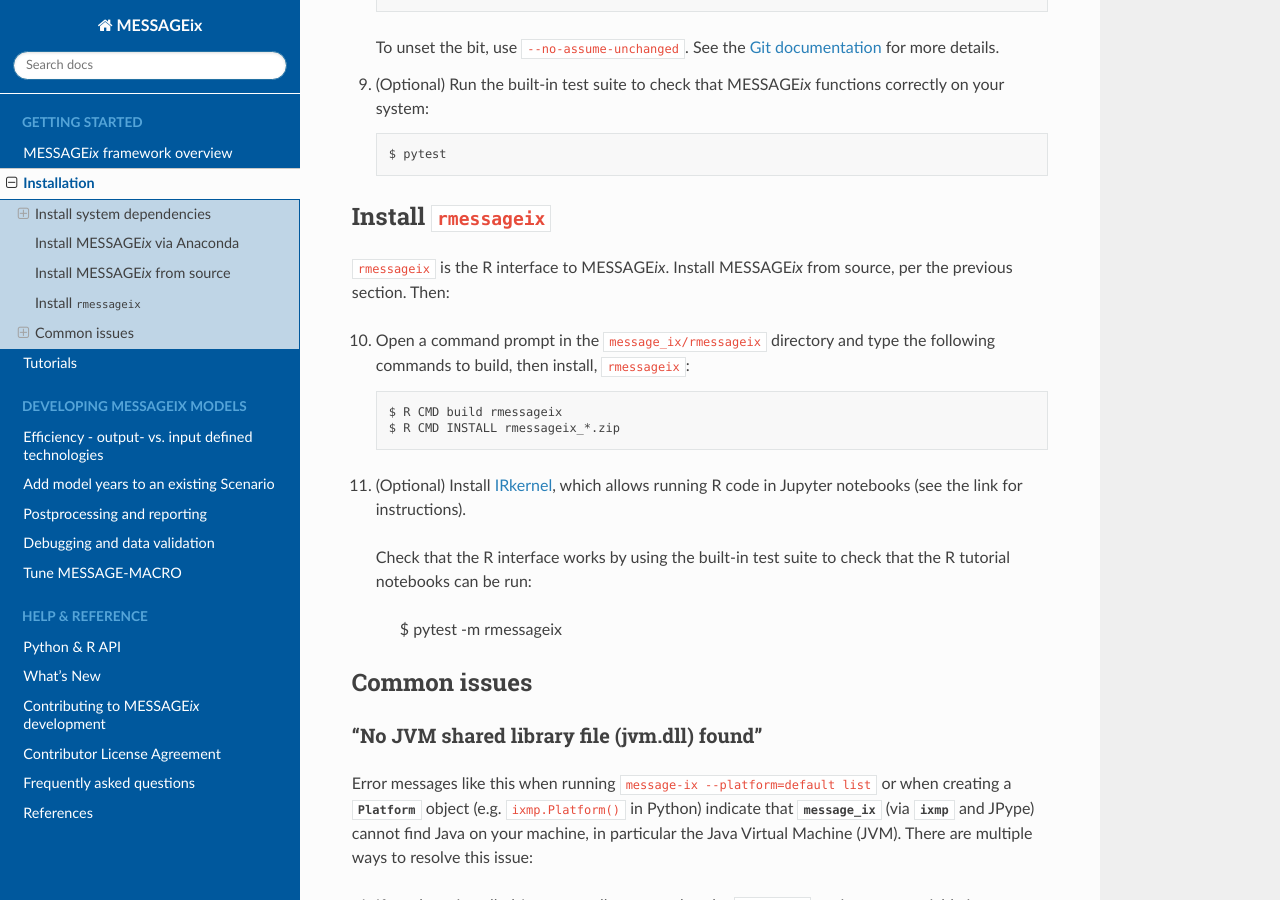
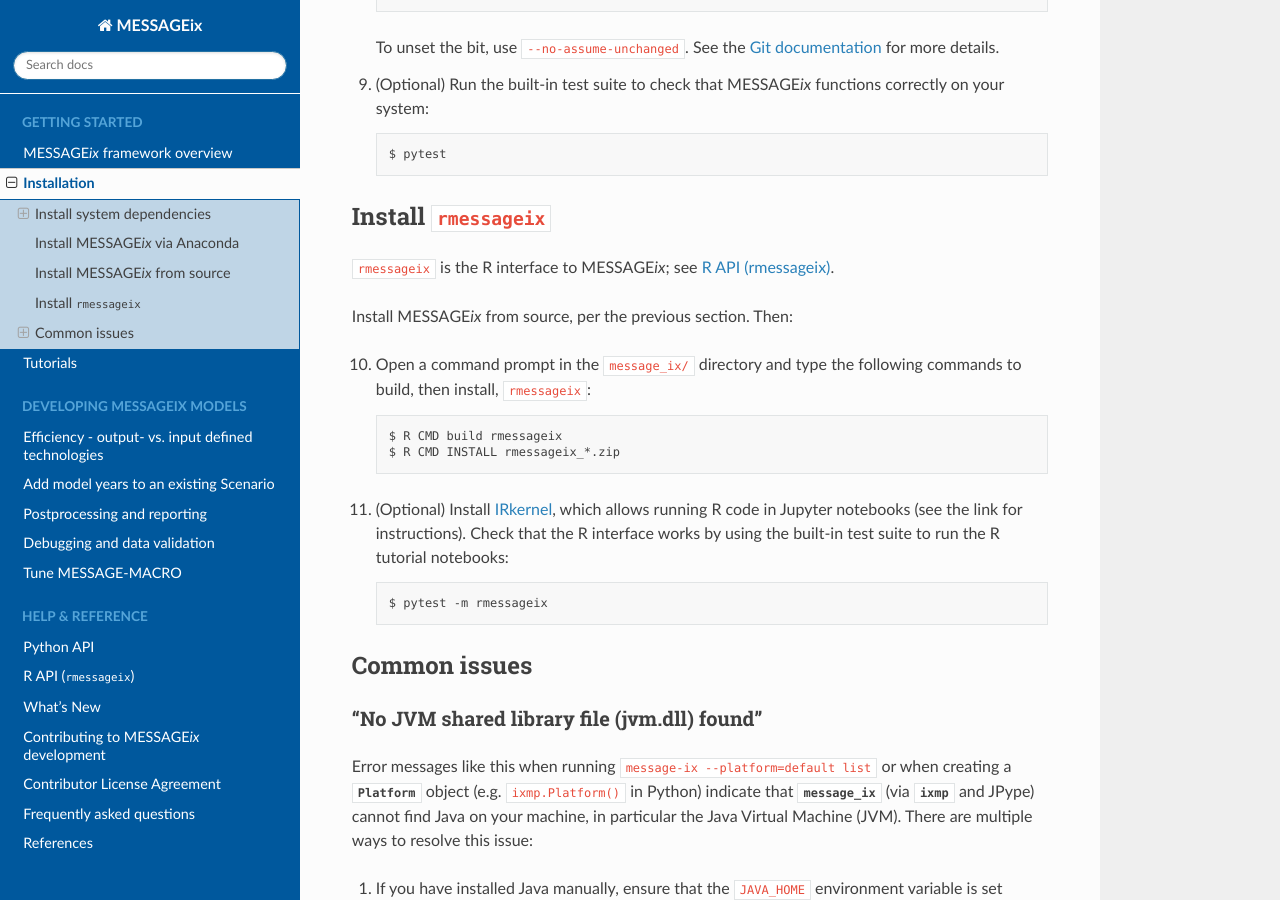
Before and after one commit to iiasa/message_ix, a Sphinx documentation site: the page built from doc/source/getting_started.rst, in a window 1280 px wide and 900 px high, scrolled down 3195 px. Built offline with Sphinx 7.4.7 and the Read the Docs theme 2.0.0, drawn with Linux system fonts in a browser that asks for light colours; pages that are not in the unit, such as notebooks, are missing from menus.

```diff
--- a/INSTALL.rst
+++ b/INSTALL.rst
@@ -131,17 +131,19 @@ Install |MESSAGEix| from source
 Install ``rmessageix``
 ======================
 
-``rmessageix`` is the R interface to |MESSAGEix|.
+``rmessageix`` is the R interface to |MESSAGEix|; see :doc:`rmessageix`.
+
+
 Install |MESSAGEix| from source, per the previous section.
 Then:
 
-10. Open a command prompt in the :file:`message_ix/rmessageix` directory and type the following commands to build, then install, ``rmessageix``::
+10. Open a command prompt in the :file:`message_ix/` directory and type the following commands to build, then install, ``rmessageix``::
 
     $ R CMD build rmessageix
     $ R CMD INSTALL rmessageix_*.zip
 
 11. (Optional) Install `IRkernel <https://irkernel.github.io/installation/>`_, which allows running R code in Jupyter notebooks (see the link for instructions).
-   Check that the R interface works by using the built-in test suite to check that the R tutorial notebooks can be run:
+    Check that the R interface works by using the built-in test suite to run the R tutorial notebooks::
 
     $ pytest -m rmessageix
 
--- a/doc/source/index.rst
+++ b/doc/source/index.rst
@@ -120,6 +120,7 @@ Using and contributing to |MESSAGEix|
 Anyone is encouraged to use the framework to develop energy system and integrated assessment models! Please see the :doc:`notice` for using the framework in scientific research. Contributions to the framework itself, which enable new features across all models, are also welcome.
 
 - :doc:`api`
+- :doc:`rmessageix`
 - :doc:`whatsnew`
 - :doc:`notice`
 - :doc:`contributing`
@@ -131,6 +132,7 @@ Anyone is encouraged to use the framework to develop energy system and integrate
    :caption: Help & reference
 
    api
+   rmessageix
    whatsnew
    notice
    contributing
```
Also changed, not shown: RELEASE_NOTES.rst (+9 -0 lines), doc/source/api.rst (+4 -13 lines), doc/source/rmessageix.rst (added, +46 -0 lines), tutorial/README.rst.
